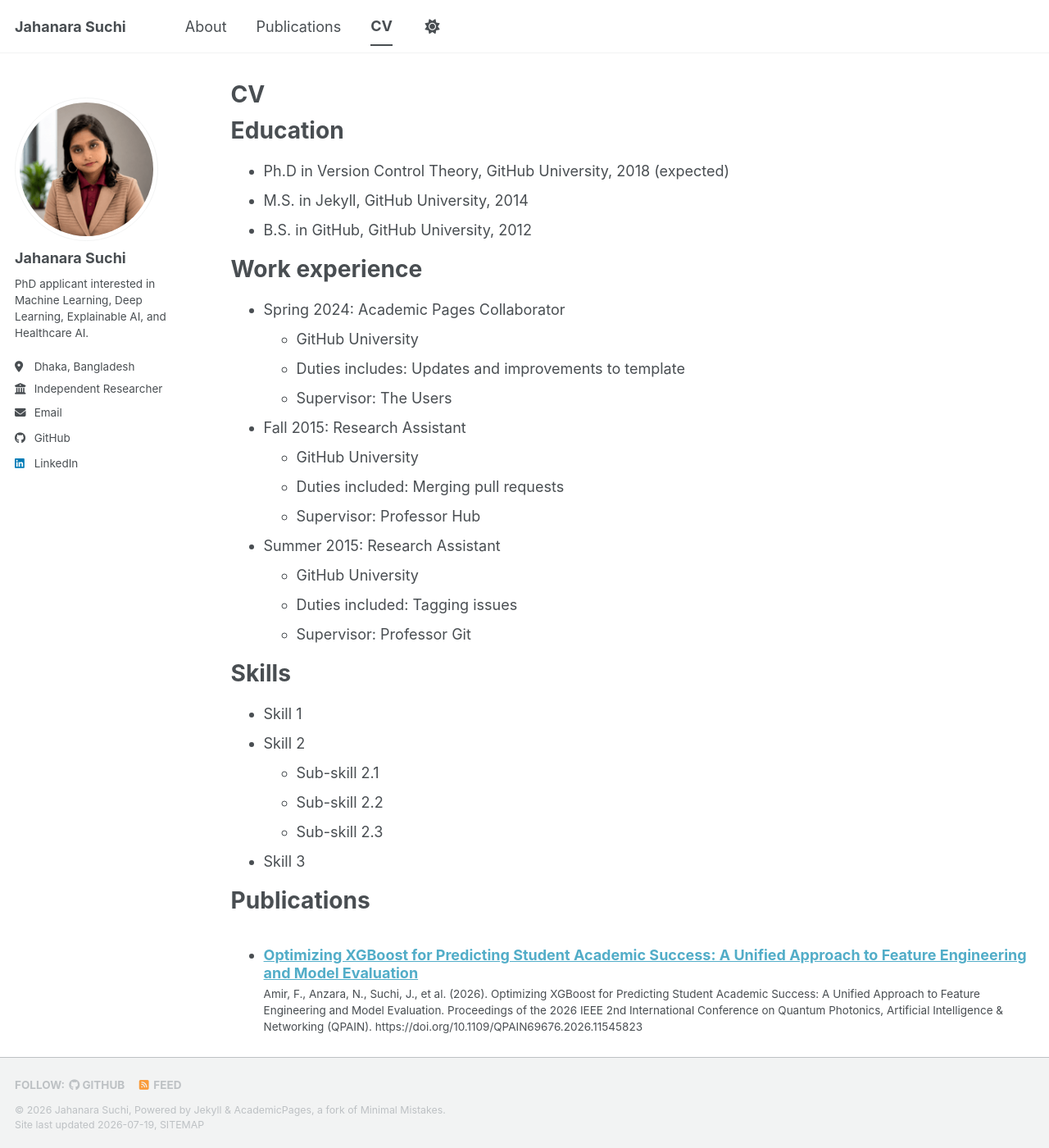
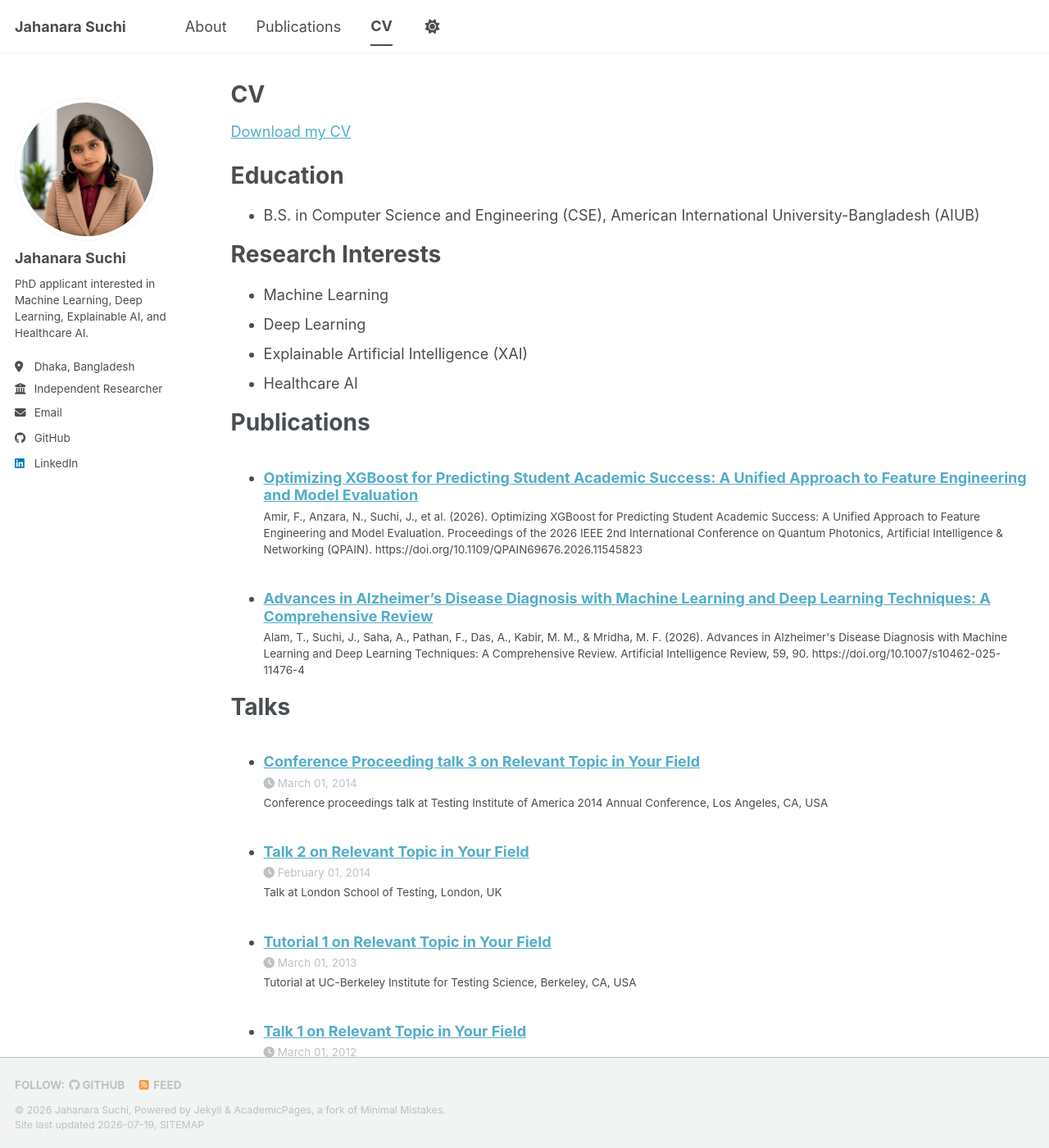
Before and after one commit to jahanra02/jahanra02-old, a Jekyll site: the page built from _pages/cv.md, in a window 1280 px wide and 1400 px high. Shown: the whole window at 82% size. Built offline with Jekyll 4.4.1, drawn with Linux system fonts in a browser that asks for light colours; a style sheet for code colours, icons or effects is not loaded; some of the changed text lies outside the part shown.

Commit message:
Update cv.md

```diff
--- a/_pages/cv.md
+++ b/_pages/cv.md
@@ -9,37 +9,18 @@ redirect_from:
 
 {% include base_path %}
 
+[Download my CV](/files/CV_Jahanara_Suchi_pdf.pdf)
+
 Education
 ======
-* Ph.D in Version Control Theory, GitHub University, 2018 (expected)
-* M.S. in Jekyll, GitHub University, 2014
-* B.S. in GitHub, GitHub University, 2012
+* B.S. in Computer Science and Engineering (CSE), American International University-Bangladesh (AIUB)
 
-Work experience
+Research Interests
 ======
-* Spring 2024: Academic Pages Collaborator
-  * GitHub University
-  * Duties includes: Updates and improvements to template
-  * Supervisor: The Users
-
-* Fall 2015: Research Assistant
-  * GitHub University
-  * Duties included: Merging pull requests
-  * Supervisor: Professor Hub
-
-* Summer 2015: Research Assistant
-  * GitHub University
-  * Duties included: Tagging issues
-  * Supervisor: Professor Git
-
-Skills
-======
-* Skill 1
-* Skill 2
-  * Sub-skill 2.1
-  * Sub-skill 2.2
-  * Sub-skill 2.3
-* Skill 3
+* Machine Learning
+* Deep Learning
+* Explainable Artificial Intelligence (XAI)
+* Healthcare AI
 
 Publications
 ======
@@ -58,7 +39,3 @@ Teaching
   <ul>{% for post in site.teaching reversed %}
     {% include archive-single-cv.html %}
   {% endfor %}</ul>
-
-Service and leadership
-======
-* Currently signed in to 43 different slack teams
```
